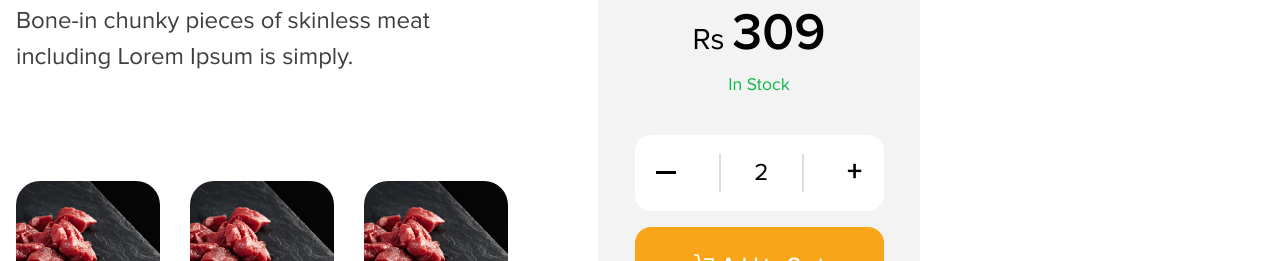
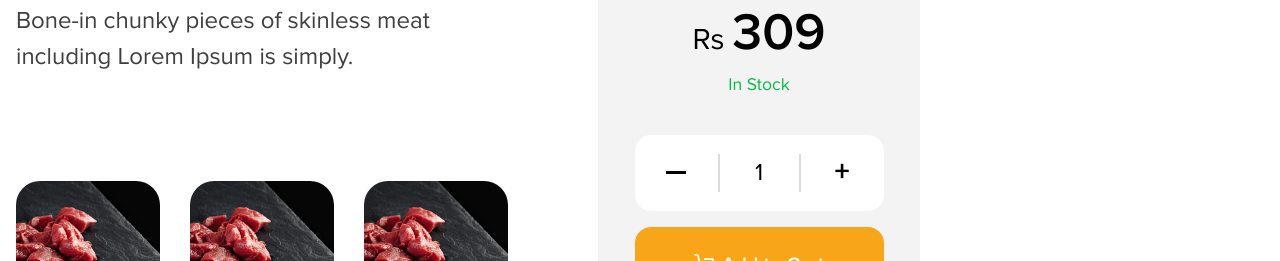
Before and after one commit to khurshid-99/TOZZA_2, a React app in the folder FRONTEND/: page /product/detils in a window 1280 px wide. Shown: the part 1280-1541 px from the top of the page. Built offline with nearby package versions, Linux system fonts and the light colour scheme; no server answers; the HTML template or start-up script is replaced by a standard one.

Commit message:
feat: Enhance authentication pages with navigation and state management for login and signup; update product details with dynamic pricing and quantity controls

```diff
--- a/FRONTEND/src/features/auth/pages/Login.tsx
+++ b/FRONTEND/src/features/auth/pages/Login.tsx
@@ -1,7 +1,9 @@
-import { NavLink } from "react-router";
+import { NavLink, useNavigate } from "react-router";
 import { colorLogo, facebookIcon, googleIcon, loginImg } from "../../../images";
 
 const Login = () => {
+  const navigate = useNavigate();
+
   return (
     <section className="w-full  flex  ">
       <aside className="min-w-163.5 h-screen relative ">
@@ -24,8 +26,9 @@ const Login = () => {
         <div>
           <img
             src={colorLogo}
+            onClick={() => navigate("/")}
             alt=""
-            className="w-[177.5px]  aspect-177.5/40.7 object-cover object-center "
+            className="w-[177.5px]  aspect-177.5/40.7 object-cover object-center cursor-pointer "
           />
           <div className="w-full h-full pt-10 flex flex-col items-center ">
             <div className="w-165.5 flex gap-2">
--- a/FRONTEND/src/features/auth/pages/SignUp.tsx
+++ b/FRONTEND/src/features/auth/pages/SignUp.tsx
@@ -1,14 +1,15 @@
 import { colorLogo, facebookIcon, googleIcon, loginImg } from "../../../images";
-import { Link, NavLink } from "react-router";
+import { Link, NavLink, useNavigate } from "react-router";
 
 const SignUp = () => {
+  const navigate = useNavigate();
   return (
     <section className="w-full h-screen flex  ">
       <aside className="min-w-163.5 h-screen relative ">
         <img
           src={loginImg}
           alt=""
-          className="w-full h-full object-center object-cover "
+          className="w-full h-full object-center object-cover  "
         />
         <div className="absolute top-0 left-0 w-full h-full bg-linear-to-t from-[#000000bd] to-[#0000005e] px-19 pb-[130px] flex flex-col justify-end ">
           <h2 className="text-30 text-white-text font-n-b ">Ready to Cook</h2>
@@ -25,7 +26,8 @@ const SignUp = () => {
           <img
             src={colorLogo}
             alt=""
-            className="w-[177.5px]  aspect-177.5/40.7 object-cover object-center "
+            onClick={() => navigate("/")}
+            className="w-[177.5px]  aspect-177.5/40.7 object-cover object-center cursor-pointer "
           />
           <div className="w-full h-full pt-10 flex flex-col items-center">
             <div className="w-165.5 flex gap-2">
@@ -82,7 +84,7 @@ const SignUp = () => {
               </div>
 
               <button className="w-63.5 aspect-254/76 bg-[#00ADEF] rounded-[50px] text-24 text-white-text  ">
-                Login
+                Sign Up
               </button>
             </form>
             <div className="pt-12">
--- a/FRONTEND/src/features/productDetils/pages/ProductDetils.tsx
+++ b/FRONTEND/src/features/productDetils/pages/ProductDetils.tsx
@@ -28,11 +28,15 @@ import { Navigation } from "swiper/modules";
 import "swiper/css";
 import "swiper/css/navigation";
 
-import { useRef } from "react";
-import { Link, NavLink } from "react-router";
+import { useRef, useState } from "react";
+import { Link, NavLink, useNavigate } from "react-router";
 
 const ProductDetils = () => {
   const swiperRef = useRef<SwiperType | null>(null);
+  const navigate = useNavigate();
+  const [count, setCount] = useState(1);
+  const [price, setPrice] = useState(309);
+
   return (
     <section className="">
       <div className="3xl:w-[1620px] mx-auto  pb-29  ">
@@ -44,7 +48,6 @@ const ProductDetils = () => {
           >
             Chicken
           </NavLink>
-          {/* <p>Home</p> /<p>Product</p>/<p className="text-orange ">Chicken </p> */}
         </div>
         <div className="w-full flex flex-wrap gap-22.5 px-4 2xl:px-0 ">
           {/*  */}
@@ -143,23 +146,39 @@ const ProductDetils = () => {
               <div className="w-80.5 aspect-322/473 bg-light rounded-2xl flex flex-col items-center justify-center gap-9 text-center ">
                 <div>
                   <p className="text-30 text-main ">
-                    Rs <span className="text-52 font-n-sb ">309</span>{" "}
+                    Rs{" "}
+                    <span className="text-52 font-n-sb ">
+                      {count * price}
+                    </span>{" "}
                   </p>
                   <p className="text-[1.1rem] text-success-text ">In Stock</p>
                 </div>
                 <div className="flex flex-col gap-4 ">
                   <div className="w-62.25 aspect-249/76 bg-white rounded-2xl flex items-center justify-around text-24 ">
-                    <button className="flex items-center justify-center  ">
+                    <button
+                      onClick={() => {
+                        if (count > 1) {
+                          setCount(count - 1);
+                        }
+                      }}
+                      className="flex items-center justify-center w-20.75 aspect-83/76 "
+                    >
                       <span className="inline-block w-5 h-0.75 bg-black "></span>
                     </button>
-                    <div className="w-21.25 aspect-85/38 flex items-center justify-center border-r-2 border-l-2 border-[#DCDCDC] ">
-                      2
+                    <div className="w-20.75 aspect-83/38 flex items-center justify-center border-r-2 border-l-2 border-[#DCDCDC]  ">
+                      {count}
                     </div>
-                    <button className="text-30 font-n-b text-center active:scale-99 ">
+                    <button
+                      onClick={() => setCount(count + 1)}
+                      className="w-20.75 aspect-83/76 text-30 font-n-b text-center active:scale-90 "
+                    >
                       +
                     </button>
                   </div>
-                  <button className="bg-warning-bg w-62.25 aspect-249/76 flex items-center justify-center gap-2  rounded-2xl ">
+                  <button
+                    onClick={() => navigate("/checkout")}
+                    className="bg-warning-bg w-62.25 aspect-249/76 flex items-center justify-center gap-2  rounded-2xl "
+                  >
                     <img
                       src={addToCart}
                       alt=""
```
